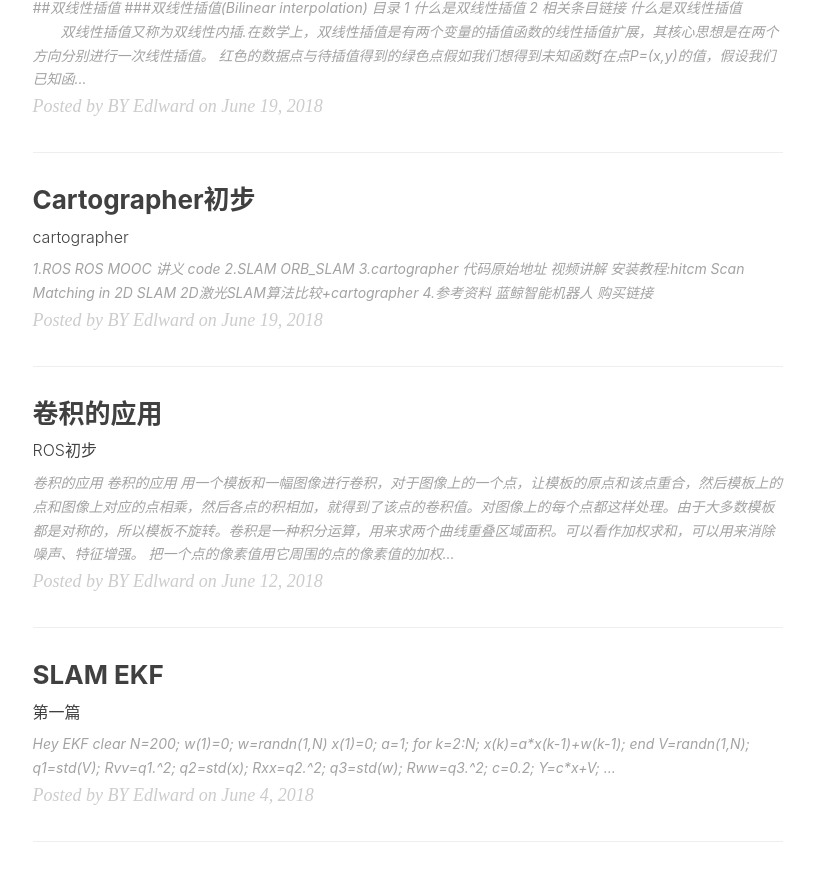
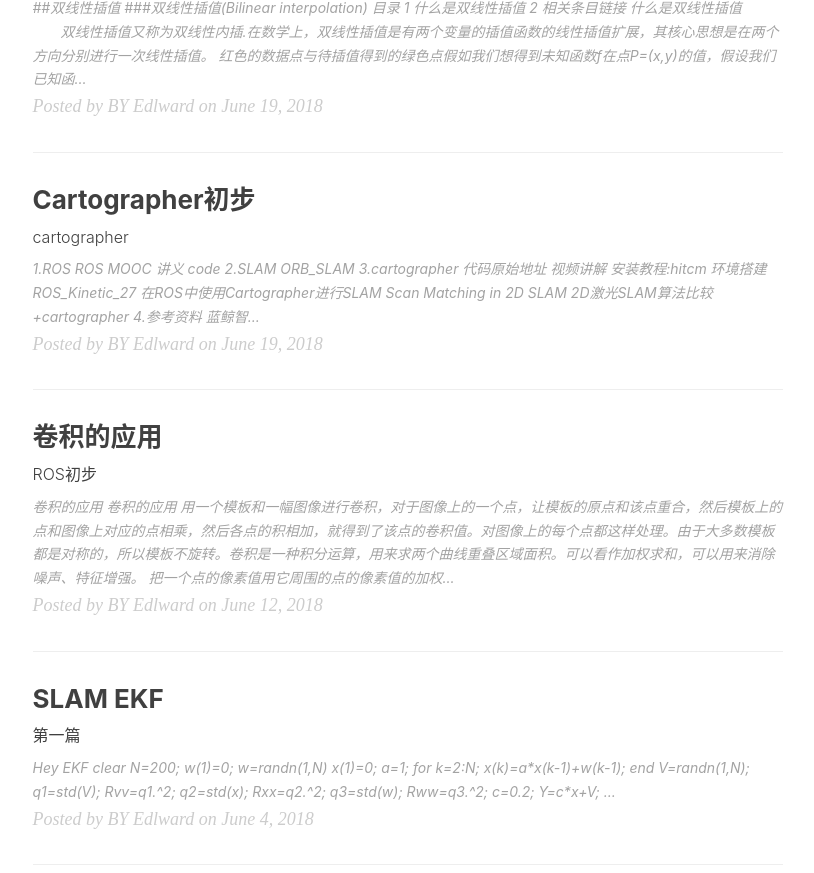
Before and after one commit to gary-robotics/dlward, a Jekyll site: the page built from index.html, in a window 1280 px wide and 900 px high, scrolled down 1164 px, cut to the strip 0-873 px from the top of the window. Shown: the whole strip, without its empty margins (135-949 px from the left). Built offline with Jekyll 4.4.1, drawn with Linux system fonts in a browser that asks for light colours; nearby versions of some CDN libraries; the list of posts is cut into pages by our own code.

Commit message:
Update 2018-06-19-Cartographer初步-2018.markdown

```diff
--- a/_posts/2018-06-19-Cartographer初步-2018.markdown
+++ b/_posts/2018-06-19-Cartographer初步-2018.markdown
@@ -23,6 +23,9 @@ tags:                               #标签
 [视频讲解](https://www.youtube.com/watch?v=wVsfCnyt5jA)
 安装教程:[hitcm](https://www.cnblogs.com/hitcm/p/5939507.html)
 
+>环境搭建
+[ROS_Kinetic_27 在ROS中使用Cartographer进行SLAM](https://blog.csdn.net/zhangrelay/article/details/52757573)
+
 
 [Scan Matching in 2D SLAM ](https://mp.weixin.qq.com/s?__biz=MzI5MTM1MTQwMw==&mid=2247484537&idx=1&sn=86200d961cf933896a9781bbe58442cc&chksm=ec10ba7ddb67336ba920a3c6b7e6414a0131bb775d6695e526d25dc6d377e31578684e83f802&scene=1&srcid=0925Vlxe9psorns6CY8O4sC7#rd)
 
```
